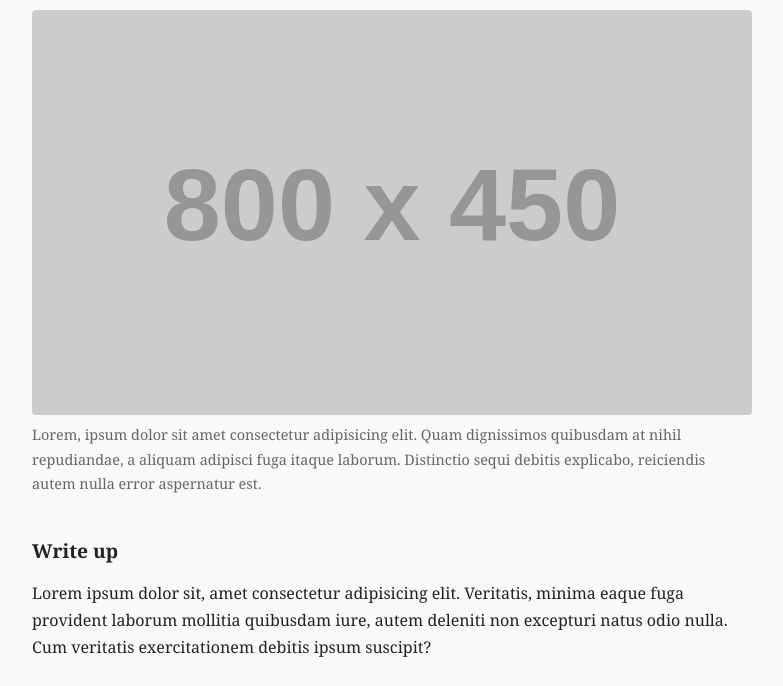
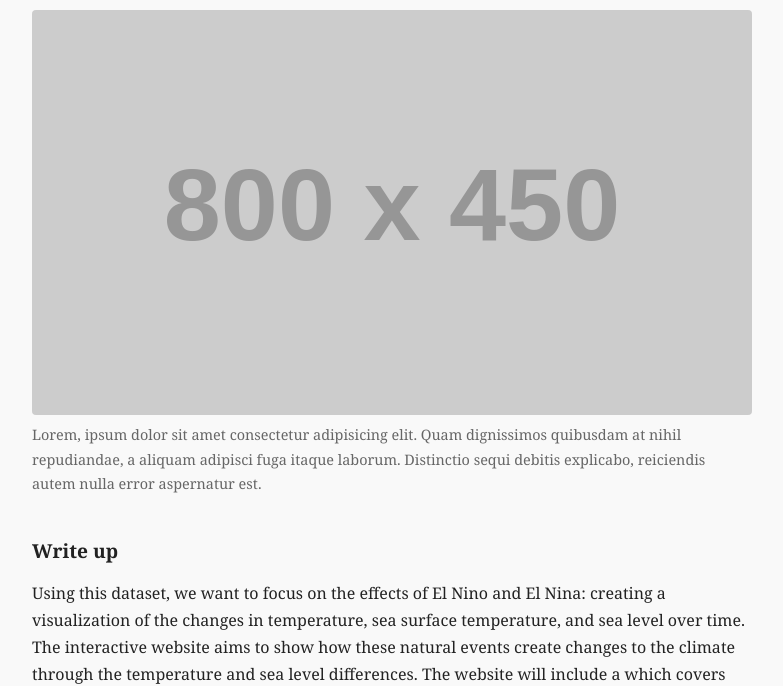
Before and after one commit to jamrvidal/climatelens, a plain HTML site: page index.html in a window 1280 px wide. Shown: the part 120-806 px from the top of the page, without its empty margins (248-1031 px from the left). Drawn offline with Linux system fonts and the light colour scheme; placeholder pictures from the web are drawn by us.

Commit message:
initial writeup

```diff
--- a/index.html
+++ b/index.html
@@ -21,10 +21,20 @@
 
         <div class = 'section'>
             <h2>Write up</h2>
-            <p>Lorem ipsum dolor sit, amet consectetur adipisicing elit. Veritatis,
-                minima eaque fuga provident laborum mollitia quibusdam iure, autem
-                deleniti non excepturi natus odio nulla. Cum veritatis exercitationem
-                debitis ipsum suscipit?</p>
+            <p>Using this dataset, we want to focus on the effects of El Nino
+            and El Nina: creating a visualization of the changes in temperature,
+            sea surface temperature, and sea level over time. The interactive
+            website aims to show how these natural events create changes
+            to the climate through the temperature and sea level differences.
+            The website will include a which covers the changes to the climate
+            where someone can adjust the filters/settings to create different
+            visuals surrounding these effects on a map. Currently we have a line
+            graph that shows the annual Sea Surface, Sea Level Height and
+            Precipitation over time.  We have them in a line graph so readers
+            can see how they affect each other and whether or not they follow
+            the same trends. And we also plan to have a vector flow map to graph
+            how sea surface temperature moves and navigate in the Pacific Ocean
+            to see how El Nino and El Nina affect the water.</p>
         </div>
 
     </div>
```
